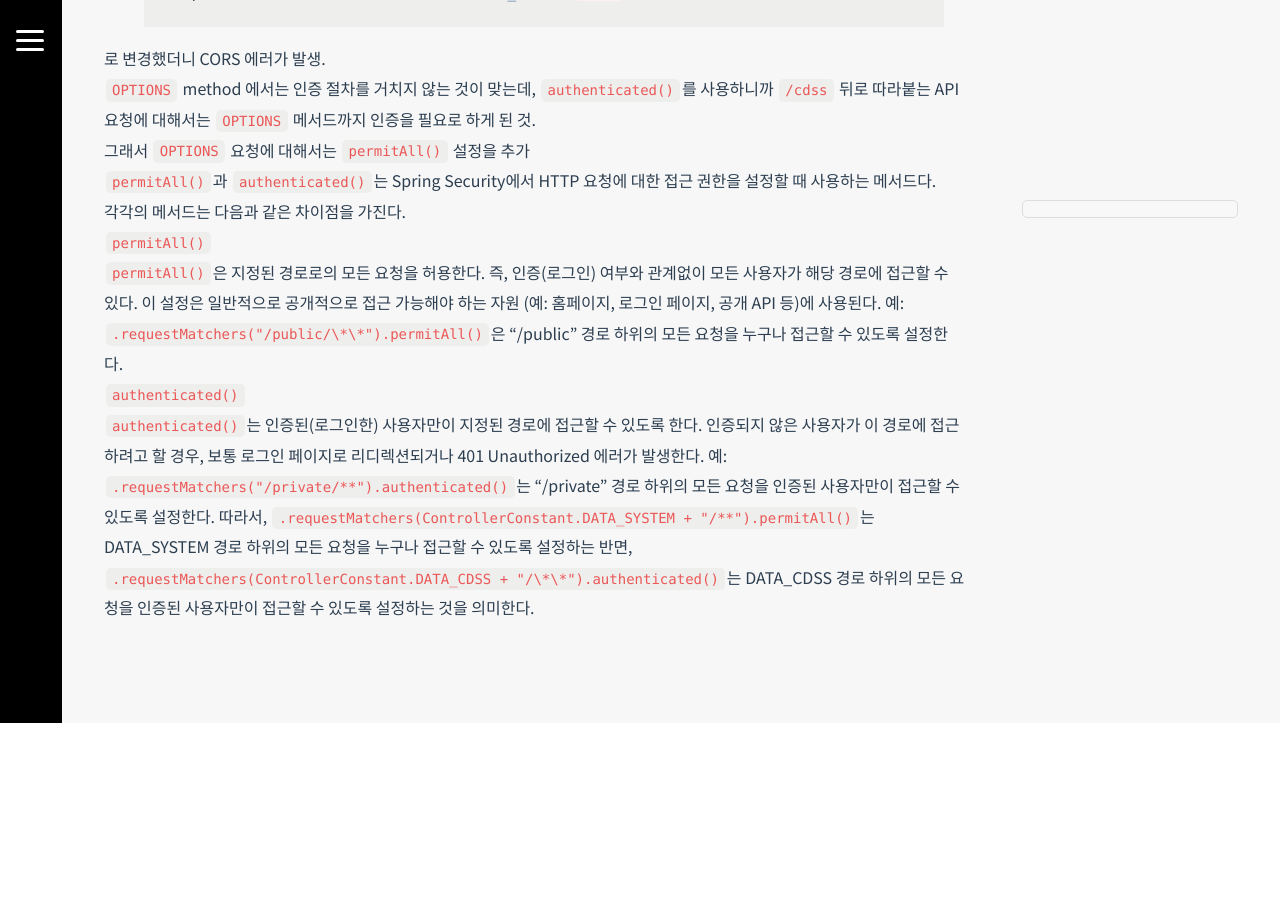
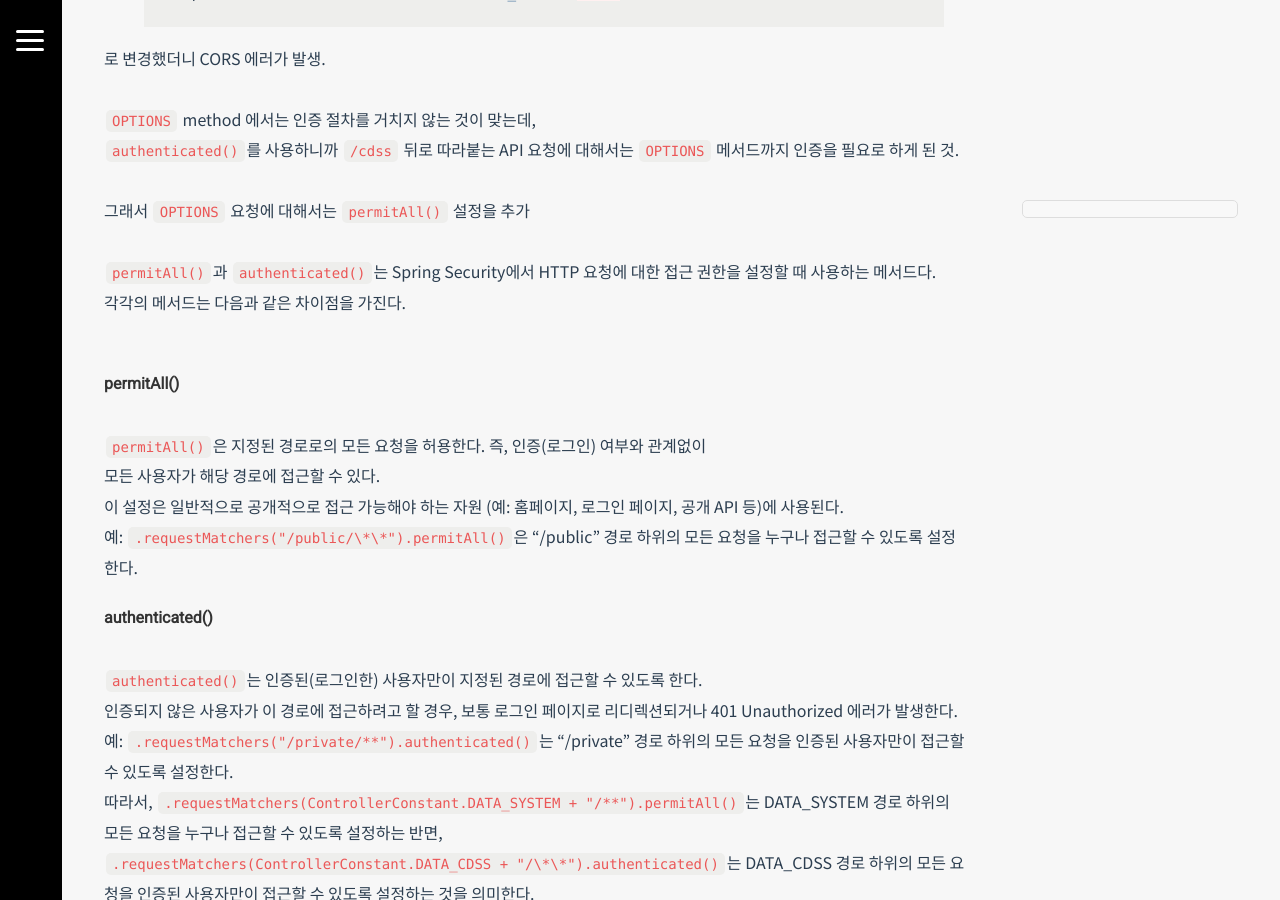
Before and after one commit to hajongon/hajongon.github.io, a Jekyll site: the page built from _posts/2023-11-30-jwt-spring-boot.markdown, in a window 1280 px wide and 900 px high, scrolled down 6816 px. Built offline with Jekyll 4.4.1, drawn with Linux system fonts in a browser that asks for light colours; comment, search, counter and statistics services are not loaded; before the commit the page ends 7539 px from its top, so only the background shows below that.

Commit message:
Edit: 줄바꿈 수정

````diff
--- a/_posts/2023-11-30-jwt-spring-boot.markdown
+++ b/_posts/2023-11-30-jwt-spring-boot.markdown
@@ -288,26 +288,33 @@ requestMatchers(ControllerConstant.DATA_CDSS + "/**").permitAll()
 requestMatchers(ControllerConstant.DATA_CDSS + "/**").authenticated()
 ```
 
-로 변경했더니 CORS 에러가 발생.
+로 변경했더니 CORS 에러가 발생.<br>
+<br>
 
-`OPTIONS` method 에서는 인증 절차를 거치지 않는 것이 맞는데,
-`authenticated()`를 사용하니까 `/cdss` 뒤로 따라붙는 API 요청에 대해서는 `OPTIONS` 메서드까지 인증을 필요로 하게 된 것.
-
-그래서 `OPTIONS` 요청에 대해서는 `permitAll()` 설정을 추가
-
+`OPTIONS` method 에서는 인증 절차를 거치지 않는 것이 맞는데,<br>
+`authenticated()`를 사용하니까 `/cdss` 뒤로 따라붙는 API 요청에 대해서는 `OPTIONS` 메서드까지 인증을 필요로 하게 된 것.<br>
+<br>
+그래서 `OPTIONS` 요청에 대해서는 `permitAll()` 설정을 추가<br>
+<br>
 `permitAll()`과 `authenticated()`는 Spring Security에서 HTTP 요청에 대한 접근 권한을 설정할 때 사용하는 메서드다. <br>
 각각의 메서드는 다음과 같은 차이점을 가진다. <br>
+<br>
 
-`permitAll()`
+#### permitAll()
 
-`permitAll()`은 지정된 경로로의 모든 요청을 허용한다. 즉, 인증(로그인) 여부와 관계없이 모든 사용자가 해당 경로에 접근할 수 있다.
-이 설정은 일반적으로 공개적으로 접근 가능해야 하는 자원 (예: 홈페이지, 로그인 페이지, 공개 API 등)에 사용된다.
-예: `.requestMatchers("/public/\*\*").permitAll()`은 "/public" 경로 하위의 모든 요청을 누구나 접근할 수 있도록 설정한다.
+<br>
 
-`authenticated()`
+`permitAll()`은 지정된 경로로의 모든 요청을 허용한다. 즉, 인증(로그인) 여부와 관계없이 <br>
+모든 사용자가 해당 경로에 접근할 수 있다.<br>
+이 설정은 일반적으로 공개적으로 접근 가능해야 하는 자원 (예: 홈페이지, 로그인 페이지, 공개 API 등)에 사용된다. <br>
+예: `.requestMatchers("/public/\*\*").permitAll()`은 "/public" 경로 하위의 모든 요청을 누구나 접근할 수 있도록 설정한다. <br>
 
-`authenticated()`는 인증된(로그인한) 사용자만이 지정된 경로에 접근할 수 있도록 한다.
-인증되지 않은 사용자가 이 경로에 접근하려고 할 경우, 보통 로그인 페이지로 리디렉션되거나 401 Unauthorized 에러가 발생한다.
-예: `.requestMatchers("/private/**").authenticated()`는 "/private" 경로 하위의 모든 요청을 인증된 사용자만이 접근할 수 있도록 설정한다.
-따라서, `.requestMatchers(ControllerConstant.DATA_SYSTEM + "/**").permitAll()`는 DATA_SYSTEM 경로 하위의 모든 요청을 누구나 접근할 수 있도록 설정하는 반면,
-`.requestMatchers(ControllerConstant.DATA_CDSS + "/\*\*").authenticated()`는 DATA_CDSS 경로 하위의 모든 요청을 인증된 사용자만이 접근할 수 있도록 설정하는 것을 의미한다.
+#### authenticated()
+
+<br>
+
+`authenticated()`는 인증된(로그인한) 사용자만이 지정된 경로에 접근할 수 있도록 한다.<br>
+인증되지 않은 사용자가 이 경로에 접근하려고 할 경우, 보통 로그인 페이지로 리디렉션되거나 401 Unauthorized 에러가 발생한다.<br>
+예: `.requestMatchers("/private/**").authenticated()`는 "/private" 경로 하위의 모든 요청을 인증된 사용자만이 접근할 수 있도록 설정한다.<br>
+따라서, `.requestMatchers(ControllerConstant.DATA_SYSTEM + "/**").permitAll()`는 DATA_SYSTEM 경로 하위의 모든 요청을 누구나 접근할 수 있도록 설정하는 반면, <br>
+`.requestMatchers(ControllerConstant.DATA_CDSS + "/\*\*").authenticated()`는 DATA_CDSS 경로 하위의 모든 요청을 인증된 사용자만이 접근할 수 있도록 설정하는 것을 의미한다.<br>
````
